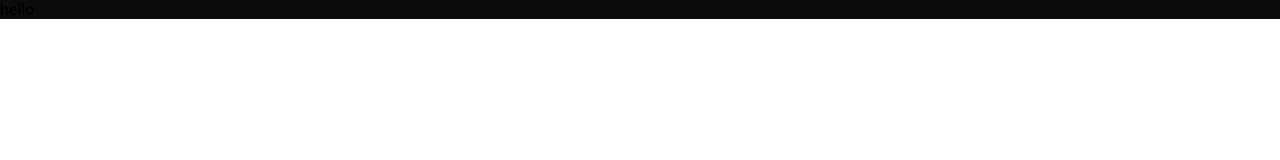
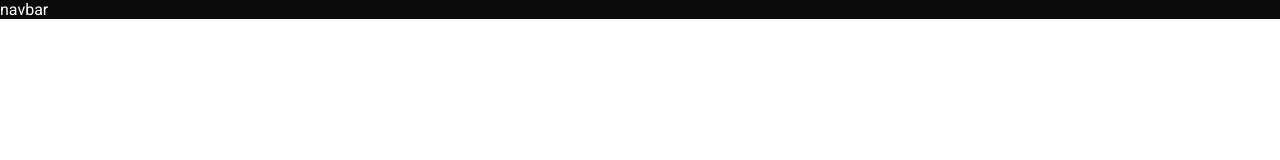
Before and after one commit to AdamMaichrzik/react-netflix-app, a React (Create React App) app: page / in a window 1280 px wide. Shown: the top 160 px of the page. Built offline with nearby package versions, Linux system fonts and the light colour scheme.

Commit message:
Navbar working test

```diff
--- a/src/components/navbar/Navbar.jsx
+++ b/src/components/navbar/Navbar.jsx
@@ -1,9 +1,8 @@
 import "./navbar.scss"
-
 function Navbar() {
     return (
-        <div>
-
+        <div className="navbar">
+            navbar
         </div>
     )
 }
--- a/src/components/navbar/navbar.scss
+++ b/src/components/navbar/navbar.scss
@@ -0,0 +1,3 @@
+.navbar{
+    color: white;
+}
--- a/src/home/Home.jsx
+++ b/src/home/Home.jsx
@@ -1,9 +1,10 @@
+import Navbar from "../components/navbar/Navbar"
 import "./home.scss"
 
 function Home() {
     return (
         <div className="home">
-            hello
+            <Navbar/>
         </div>
     )
 }
```
